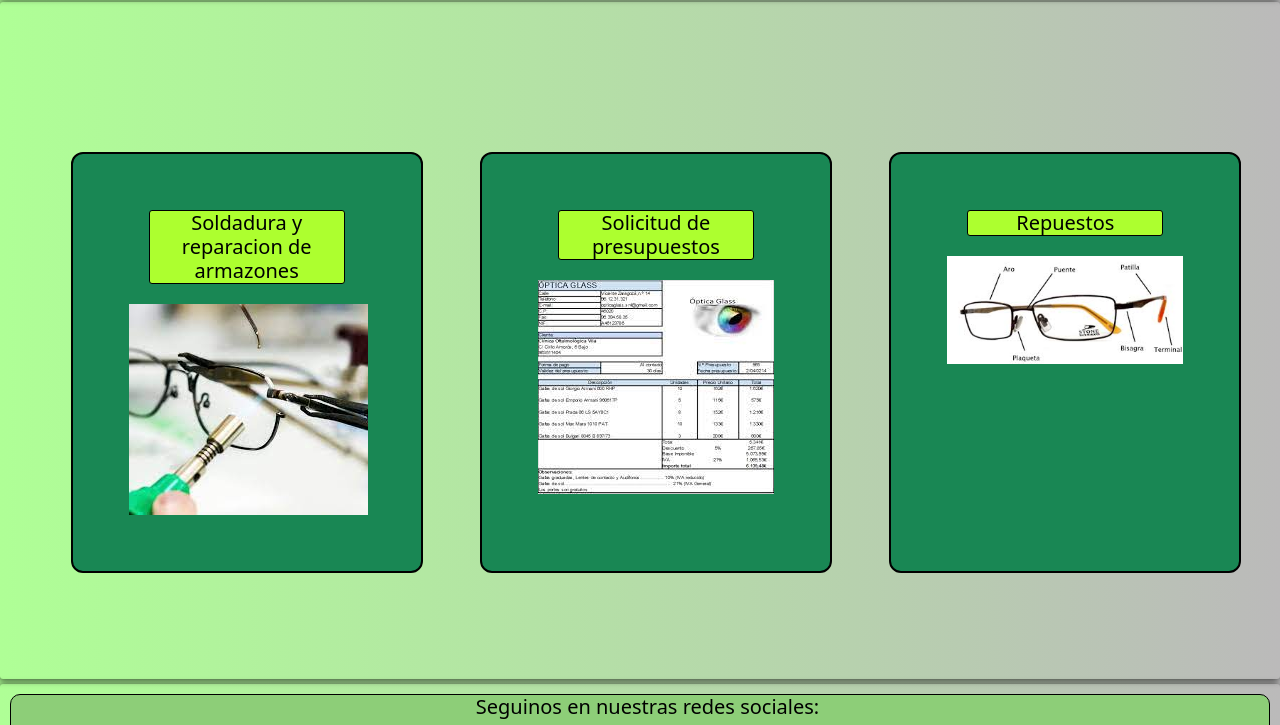
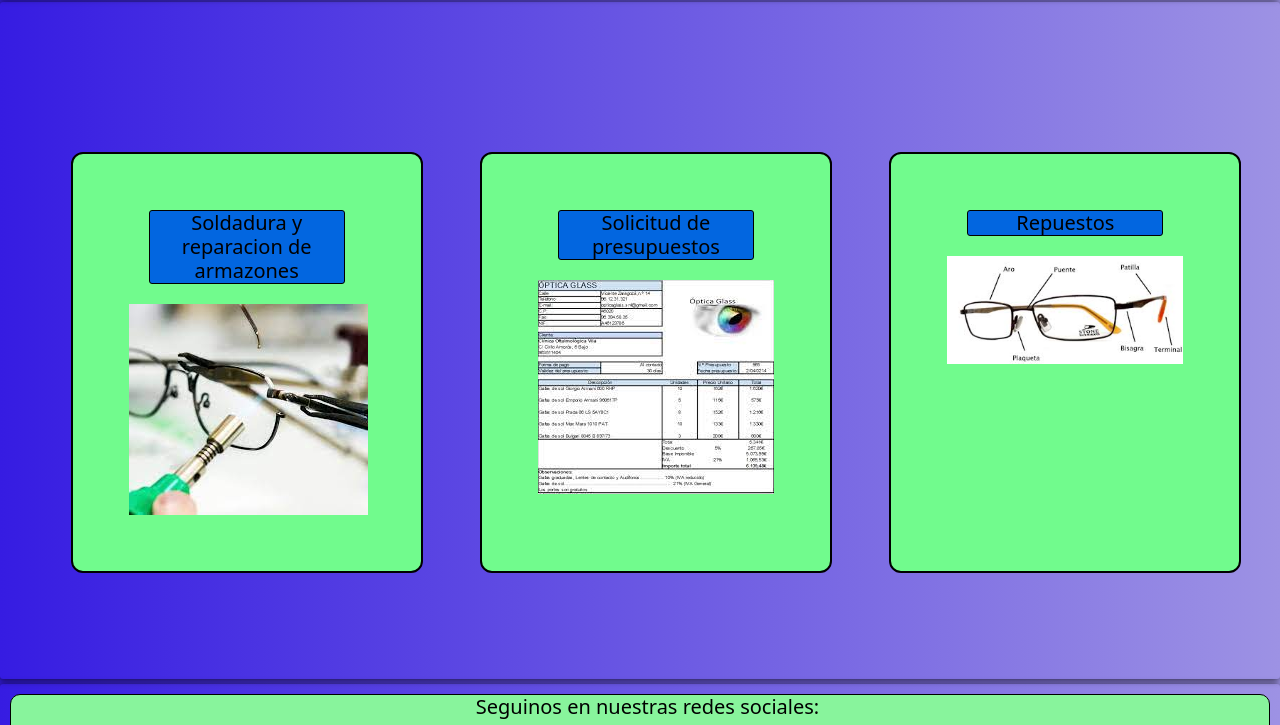
Before and after one commit to MauriChocho/Sass1, a plain HTML site: page html/servicios.html in a window 1280 px wide. Shown: the part 133-858 px from the top of the page. Drawn offline with nearby package versions, Linux system fonts and the light colour scheme.

Commit message:
Sass+ Seo

```diff
--- a/html/servicios.html
+++ b/html/servicios.html
@@ -31,17 +31,17 @@
 
     <main class="main-serv">
         <ul class="servicios" style="list-style: none;">
-            <div class="card text-bg-success" style="width: 22rem;">
+            <div class="card" style="width: 22rem;">
                 <div class="card-body">
             <li class="serv-1"> <h3 class="fs-5 mixinH3">Soldadura y reparacion de armazones</h3> <img src="../fotos/reparacion.jpg" alt=""></li>
             </div>
             </div>
-            <div class="card text-bg-success" style="width: 22rem;">
+            <div class="card" style="width: 22rem;">
                 <div class="card-body">
             <li class="serv-2"><h3 class="fs-5 mixinH3">Solicitud de presupuestos</h3> <img src="../fotos/Presupuestp.jpg" alt=""> </li>
             </div>
         </div>
-            <div class="card text-bg-success" style="width: 22rem;">
+            <div class="card" style="width: 22rem;">
                 <div class="card-body">
             <li class="serv-3"><h3 class="fs-5 mixinH3">Repuestos</h3> <img src="../fotos/repuesto.jpg" width="100%" alt=""></li>
         </div>
--- a/scss/GRIDS/_gridIndex.scss
+++ b/scss/GRIDS/_gridIndex.scss
@@ -2,7 +2,7 @@
 .grilla > *{
     box-shadow: -1px 1px 7px 0px rgba(0, 0, 0, 0.75);
     border-radius: 3px;
-    padding: 10px;
+    padding: 5px;
     text-align: center;
 }
 
--- a/scss/GRIDS/_gridProductos.scss
+++ b/scss/GRIDS/_gridProductos.scss
@@ -6,7 +6,7 @@
     text-decoration: none;
 }
 .product{ display: flex; flex-wrap: wrap; justify-content: space-between;}
-.card{ background-color: rgb(162, 162, 3); border:black 2px  solid; border-radius: 12px; margin: 80px auto; padding: 20px 30px; box-shadow: rgb(201, 186, 186);}
+.card{ background-color: $cardProd; border:black 2px  solid; border-radius: 12px; margin: 80px auto; padding: 20px 30px; box-shadow: rgb(201, 186, 186);}
 .card h5 { font-size:20px; padding: 15px;}
 .card ul li{padding-bottom: 15px;}
 
--- a/scss/_mixin.scss
+++ b/scss/_mixin.scss
@@ -6,6 +6,8 @@
     grid-area: menu;
     margin:0;
     background-color: $bgmenu;
+    border: 2px black solid;
+    border-radius: 3px;
     li{
     list-style: none;
         a{
@@ -35,10 +37,10 @@
 /*------MIXIN A H3 DE LA SECCION SERVICIOS---------*/
 
 @mixin mixinH3 {
-background-color:greenyellow; color: black; margin: 20px; border: solid 1px black; border-radius: 3px; text-decoration: none; list-style: none;
+background-color:#0266e0; color: black; margin: 20px; border: solid 1px black; border-radius: 3px; text-decoration: none; list-style: none;
 &:hover{
     zoom: 1.25;
-background-color: rgb(64, 152, 64);
+background-color: #f5f5f5;
 }
 }
 .servicios li h3{
--- a/scss/_variables.scss
+++ b/scss/_variables.scss
@@ -1,14 +1,17 @@
 /*COLORES GRADIENTE BG*/
-$bglg: #afff96;
-$bglg1: #bbbaba;
+$bglg: #361ce2;
+$bglg1: #9d92e4;
+
+/*COLORES MENU*/
+$bgmenu: #88f49c;
+$hovermenu: whitesmoke;
+
+/*COLORES SECCION*/
+$bgh3: #71fb8d;
+$bgp1: #71fb8d;
 
 /*COLORES FOOTER*/
-$bgpie: #8dce78;
+$bgpie: #88f49c;
 
-/*COLORES SECCION*/
-$bgh3: #f8f47d;
-$bgp1: #83df71;
-
-/*COLORES MENU*/
-$bgmenu: #58c04b;
-$hovermenu: whitesmoke;
+/*COLOR CARDS PRODUCTOS*/
+$cardProd: #71fb8d;
```
Also changed, not shown: css/estilo.css, scss/estilo.scss (line endings or trailing spaces).
